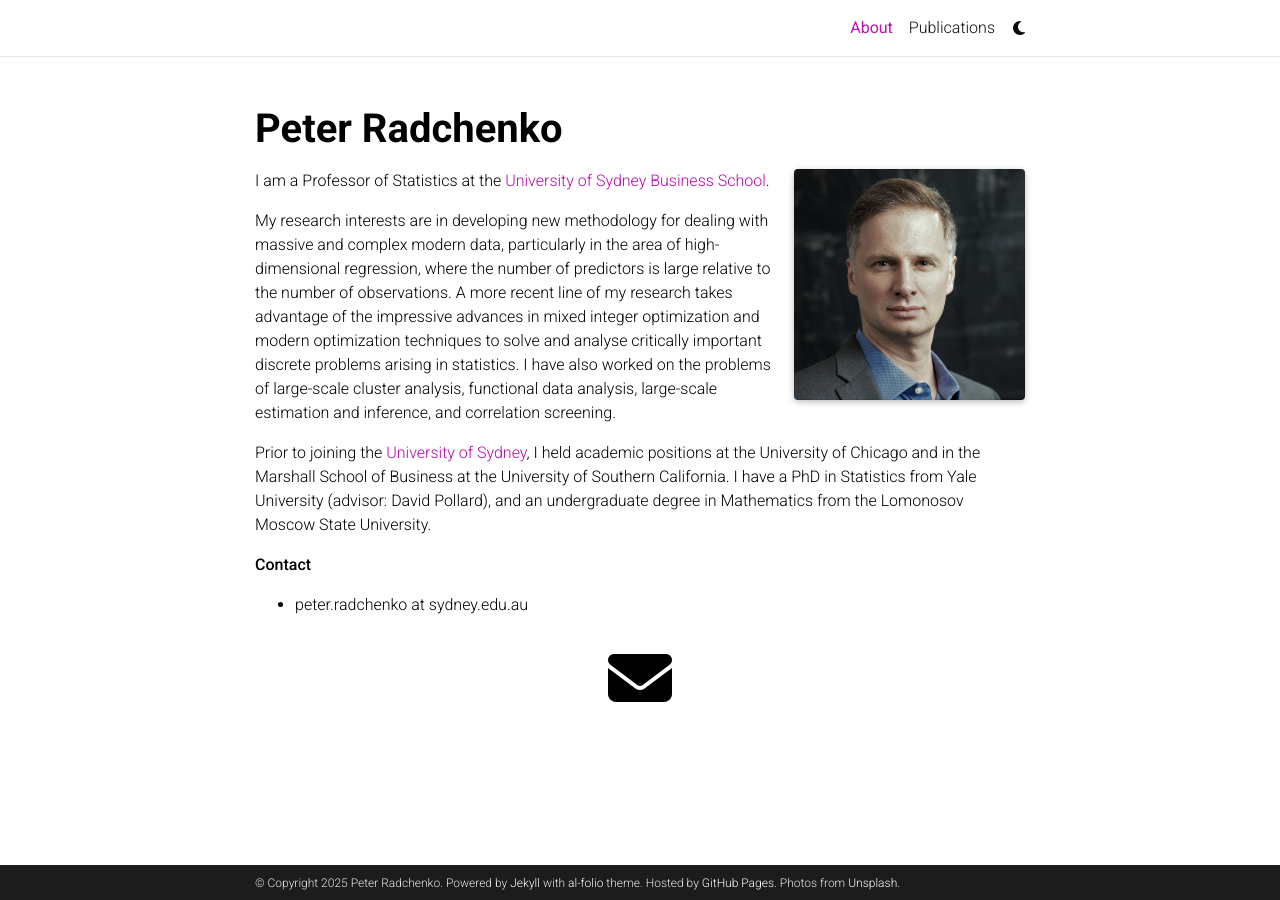
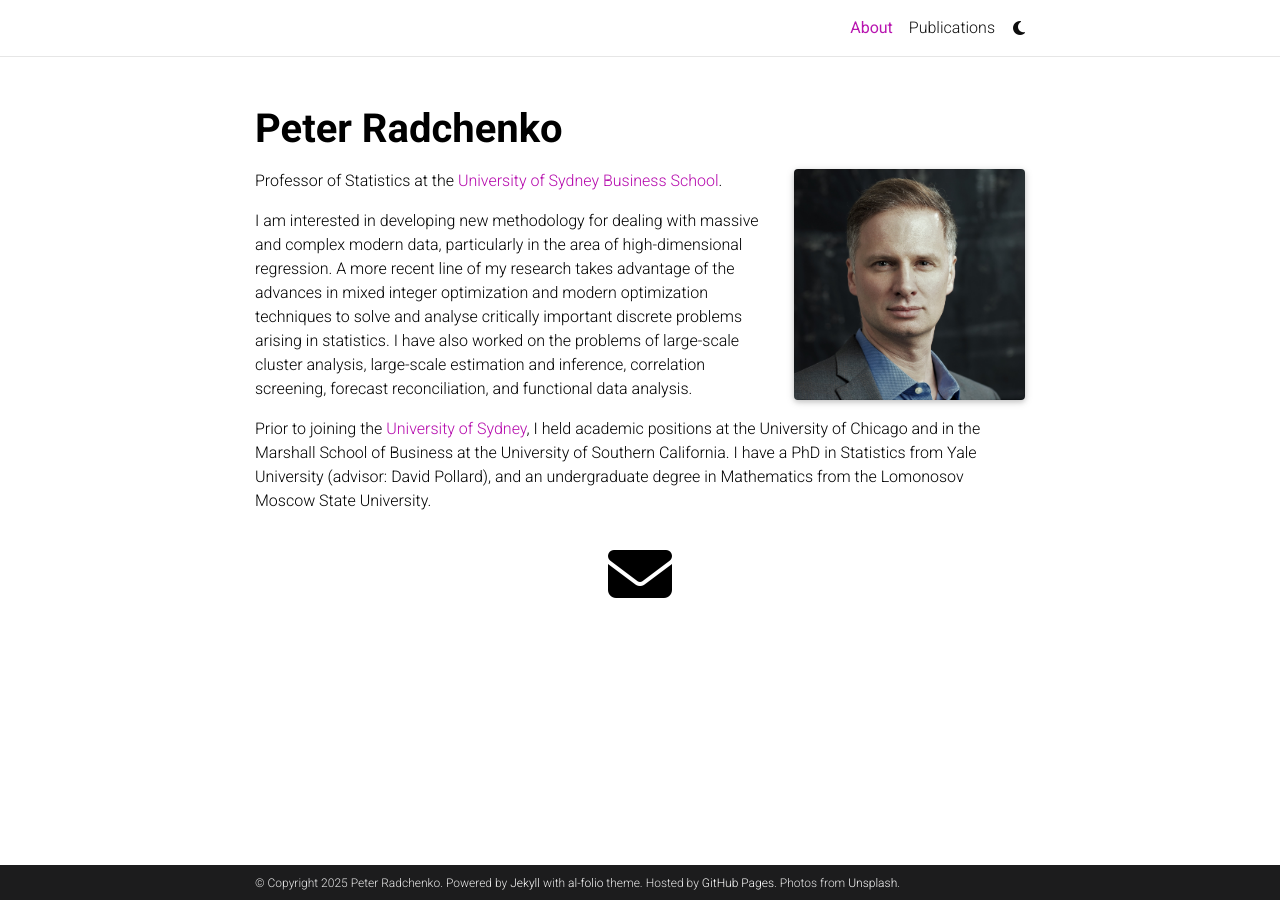
Before and after one commit to peterradchenko/peterradchenko.github.io, a Jekyll site: the page built from _pages/about.md, in a window 1280 px wide. Built offline with Jekyll 4.4.1, drawn with Linux system fonts in a browser that asks for light colours; full-size pictures stand in for the smaller copies a plugin makes; comment, search, counter and statistics services are not loaded; a style sheet for code colours, icons or effects is not loaded.

Commit message:
Update about.md

```diff
--- a/_pages/about.md
+++ b/_pages/about.md
@@ -19,21 +19,13 @@
 
 ---
 
-I am a Professor of Statistics at the [University of Sydney Business School](https://www.sydney.edu.au/business/).
+Professor of Statistics at the [University of Sydney Business School](https://www.sydney.edu.au/business/).
 
-My research interests are in developing new methodology for dealing with massive and complex modern data, particularly in the area of high-dimensional regression, where the number of predictors is large relative to the number of observations. A more recent line of my research takes advantage of the impressive advances in mixed integer optimization and modern optimization techniques to solve and analyse critically important discrete problems arising in statistics.  I have also worked on the problems of large-scale cluster analysis, functional data analysis, large-scale estimation and inference, and correlation screening.
+I am interested in developing new methodology for dealing with massive and complex modern data, particularly in the area of high-dimensional regression. A more recent line of my research takes advantage of the advances in mixed integer optimization and modern optimization techniques to solve and analyse critically important discrete problems arising in statistics.  I have also worked on the problems of large-scale cluster analysis, large-scale estimation and inference, correlation screening, forecast reconciliation, and functional data analysis.
 
 Prior to joining the [University of Sydney](https://www.sydney.edu.au/), I held academic positions at the University of Chicago and in the Marshall School of Business at the University of Southern California. I have a PhD in Statistics from Yale University (advisor: David Pollard), and an undergraduate degree in Mathematics from the Lomonosov Moscow State University.
 
 [//]: # <a href="assets/pdf/zhuoran_cv.pdf" target="_blank" style="display: inline-block; padding: 5px 10px; margin-top: 5px; font-weight: bold; font-size: 14px; text-decoration: none; background-color: #5a9bd5; color: white; #border-radius: 3px;">My CV</a>
-
-
-
-
-**Contact**
-
-- peter.radchenko at sydney.edu.au
-
 
 
 
```
